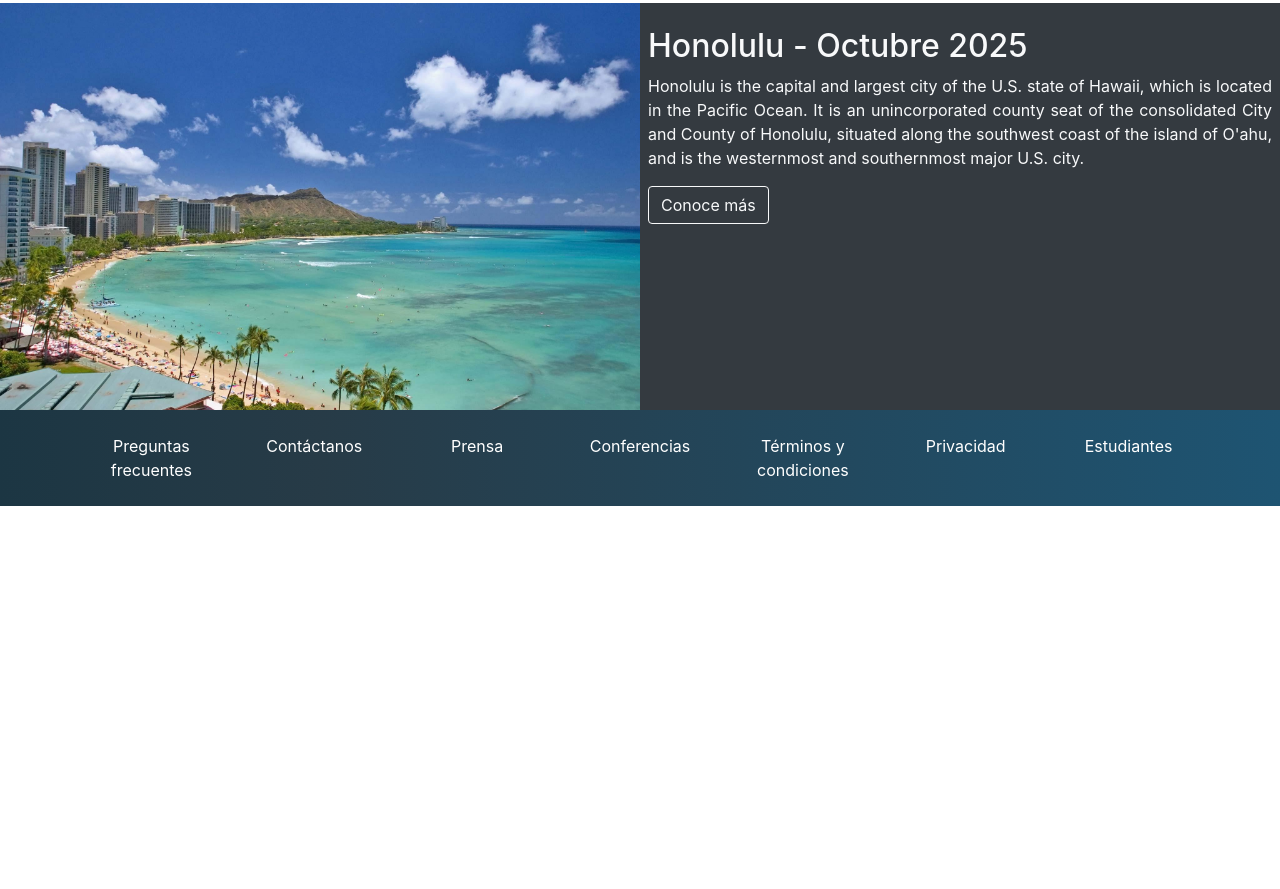
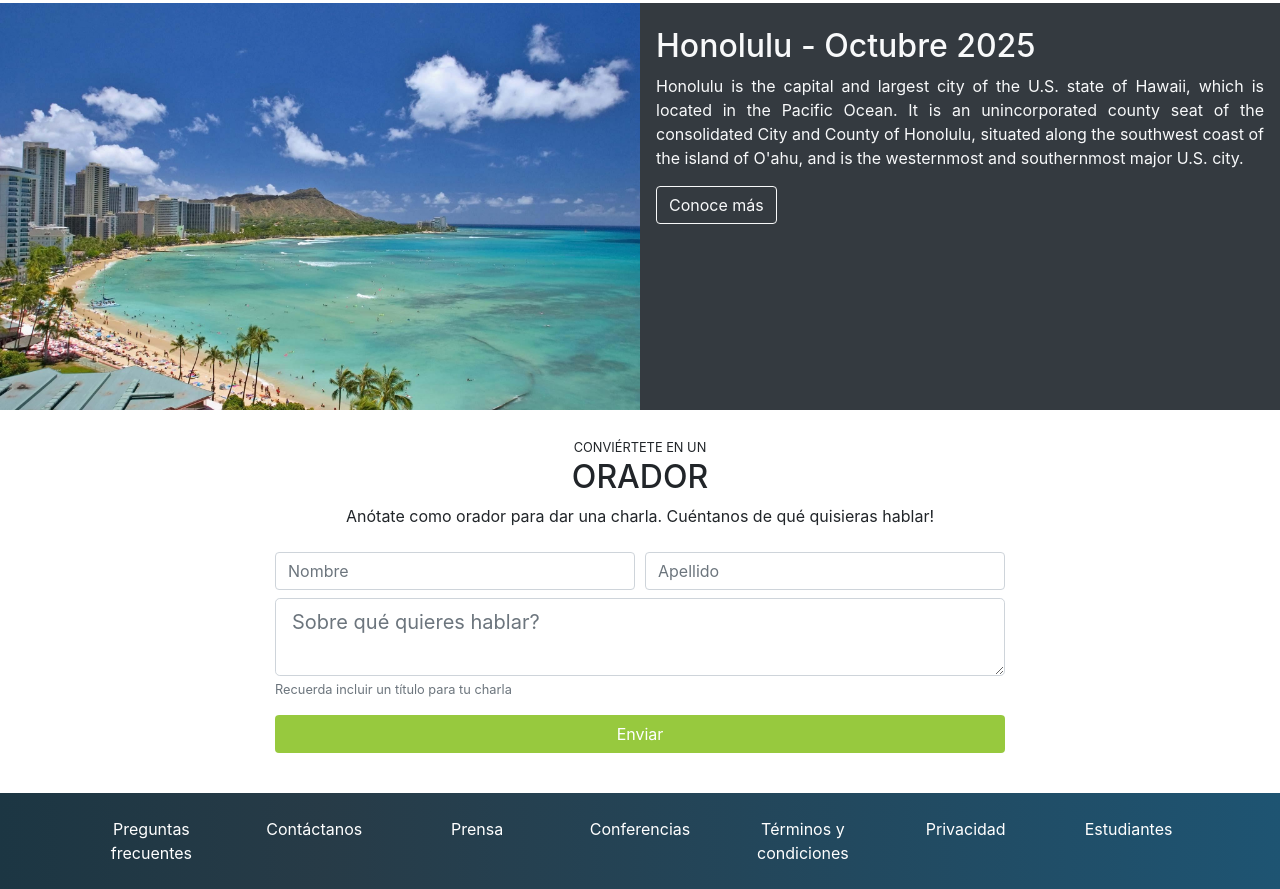
Before and after one commit to HugoGT/Conference-in-Bootstrap, a plain HTML site: page index.html in a window 1280 px wide. Shown: the part 2079-2968 px from the top of the page. Before the commit the page ends 2585 px from the top, so only its background shows below. Drawn offline with nearby package versions, Linux system fonts and the light colour scheme.

Commit message:
Become a Speaker Form

```diff
--- a/index.html
+++ b/index.html
@@ -227,7 +227,7 @@
           <div class="col-12 px-0 col-lg-6">
             <img src="assets/images/honolulu.jpg" alt="honolulu" />
           </div>
-          <div class="col-12 px-0 col-lg-6">
+          <div class="col-12 px-2 col-lg-6">
             <h2 class="mt-4 mx-2">Honolulu - Octubre 2025</h2>
             <p class="mx-2 text-justify">
               Honolulu is the capital and largest city of the U.S. state of
@@ -242,6 +242,66 @@
       </div>
     </section>
     <!-- Lugar y Fecha -->
+
+    <!-- Conviértete en Speaker -->
+    <section id="conviertete-en-orador" class="pt-4">
+      <div class="container">
+        <div class="row">
+          <div class="col text-uppercase text-center">
+            <small> Conviértete en un </small>
+            <h2>orador</h2>
+          </div>
+        </div>
+        <div class="row">
+          <div class="col text-center">
+            Anótate como orador para dar una charla. Cuéntanos de qué quisieras
+            hablar!
+          </div>
+        </div>
+        <div class="row my-4">
+          <div class="col col-md-10 offset-md-1 col-lg-8 offset-lg-2">
+            <form>
+              <div class="form-row">
+                <div class="col-12 col-md-6 mb-2">
+                  <input
+                    type="text"
+                    class="form-control"
+                    placeholder="Nombre"
+                  />
+                </div>
+                <div class="col-12 col-md-6 mb-2">
+                  <input
+                    type="text"
+                    class="form-control"
+                    placeholder="Apellido"
+                  />
+                </div>
+              </div>
+              <div class="form-row">
+                <div class="form-group col">
+                  <textarea
+                    name="text"
+                    class="form-control form-control-lg"
+                    placeholder="Sobre qué quieres hablar?"
+                  ></textarea>
+                  <small class="form-text text-muted">
+                    Recuerda incluir un título para tu charla
+                  </small>
+                </div>
+              </div>
+              <div class="form-row">
+                <div class="form-group col">
+                  <button type="button" class="btn btn-platzi btn-block">
+                    Enviar
+                  </button>
+                </div>
+              </div>
+            </form>
+          </div>
+        </div>
+      </div>
+    </section>
+    <!-- Conviértete en Speaker -->
 
     <!-- Footer -->
     <footer id="footer" class="pb-4 pt-4">
```
